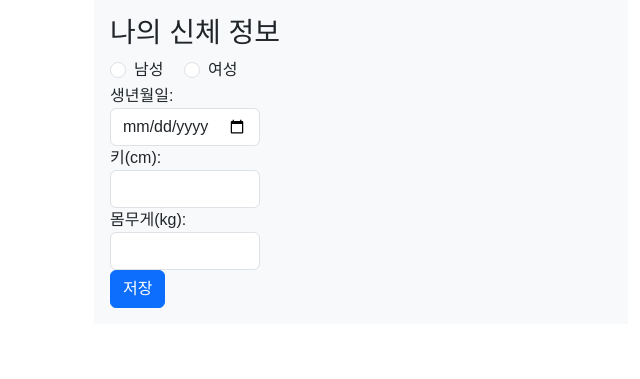
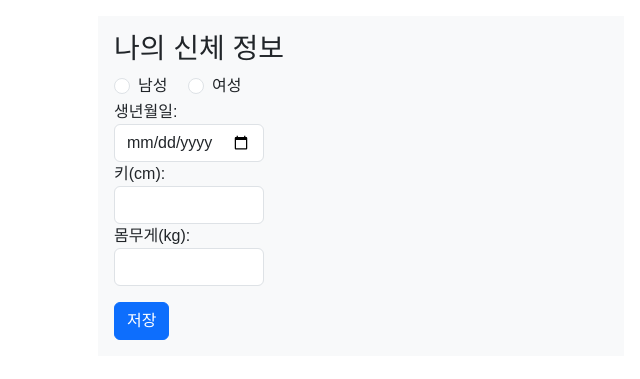
Before and after one commit to hong00009/yolov5, a Django app: page /accounts/profile/ in a window 1280 px wide. Shown: the part 56-435 px from the top of the page, without its empty margins (0-640 px from the left). Run offline with Django 4.2, Linux system fonts and the light colour scheme; the visitor is signed in with stand-in values (Sample User, id 1); some libraries are stand-ins or nearby versions; some web fonts are replaced.

Commit message:
profile 페이지 레이아웃/버튼 UI 개선
Signed-off-by: hong <itsmezarya@gmail.com>

```diff
--- a/accounts/forms.py
+++ b/accounts/forms.py
@@ -28,6 +28,7 @@ class UserProfileForm(forms.ModelForm):
 
     gender = forms.ChoiceField(choices=GENDER_CHOICES, widget=forms.RadioSelect(attrs={'class': 'inline-radio'}))
     gender.label = '성별'
+
     class Meta:
         model = UserProfile
         fields = ['gender', 'birthdate', 'height', 'weight']
--- a/accounts/models.py
+++ b/accounts/models.py
@@ -10,12 +10,17 @@ class User(AbstractUser):
     pass
 
 class UserProfile(models.Model):
+    GENDER_CHOICES = (
+        ('male', '남성'),
+        ('female', '여성'),
+    )
+
     user = models.OneToOneField(User, on_delete=models.CASCADE)
 
-    gender = models.CharField(max_length=10)  # 성별 (남성, 여성, 기타 등)
+    gender = models.CharField(max_length=10, choices=GENDER_CHOICES)
     birthdate = models.DateField()  # 생년월일
-    height = models.FloatField(validators=[MinValueValidator(0.0), MaxValueValidator(300.0)])  # 키 (예: 175.5 cm)
-    weight = models.FloatField(validators=[MinValueValidator(0.0), MaxValueValidator(300.0)])  # 현재 몸무게 (예: 70.5 kg)
+    height = models.FloatField(validators=[MinValueValidator(0.0), MaxValueValidator(300.0)])
+    weight = models.FloatField(validators=[MinValueValidator(0.0), MaxValueValidator(350.0)])
 
     @property
     def age(self):
--- a/accounts/templates/accounts/profile.html
+++ b/accounts/templates/accounts/profile.html
@@ -4,46 +4,46 @@
 
 <div class="container">
     <div class="row">
-        <div class="col-md-6">
+        <div class="col-md-6 p-3">
             <div class="bg-light p-3">
                 <h3>나의 신체 정보</h3>
                 <form method="POST" id="profile-form">
                 {% csrf_token %}
 
                 <div class="form-check form-check-inline">
-                    <input class="form-check-input" type="radio" name="gender" id="inlineRadio1" value="남성"{% if form.gender.value == "남성"%}checked{% endif %}>
-                    <label class="form-check-label" for="{{ inlineRadio1 }}">남성</label>
+                    <input class="form-check-input" type="radio" name="gender" id="inlineRadio1" value="male"{% if form.gender.value == "male"%}checked{% endif %}>
+                    <label class="form-check-label" for="inlineRadio1">남성</label>
                 </div>
 
                 <div class="form-check form-check-inline">
-                    <input class="form-check-input" type="radio" name="gender" id="{{ inlineRadio2 }}" value="여성"{% if form.gender.value == "여성"%}checked{% endif %}>
-                    <label class="form-check-label" for="{{ inlineRadio2 }}">여성</label>
+                    <input class="form-check-input" type="radio" name="gender" id="inlineRadio2" value="female"{% if form.gender.value == "female"%}checked{% endif %}>
+                    <label class="form-check-label" for="inlineRadio2">여성</label>
                 </div>
 
                 <div>
                     {{ form.birthdate.errors }}
-                    <label for="{{ form.birthdate.id_for_label }}">생년월일:</label>
-                    <input type="date" id="{{ form.birthdate.id_for_label }}" name="{{ form.birthdate.html_name }}" class="form-control" style="width: 150px;" required>
+                    <label for="birthdate">생년월일:</label>
+                    <input type='date' id="birthdate" name="birthdate" value="{% if profile and profile.birthdate %}{{ profile.birthdate|date:'Y-m-d' }}{% endif %}" class='form-control' style='width: 150px;' required>
                 </div>
 
                 <div>
                     {{ form.height.errors }}
-                    <label for="{{ form.height.id_for_label }}">키(cm):</label>
-                    <input type="number" id="{{ form.height.id_for_label }}" name="{{ form.height.html_name }}" value="{{ form.height.html_name }}" class="form-control" style="width: 150px;" required>
+                    <label for="height">키(cm):</label>
+                    <input type="number" step="0.1" id="height" name="height" value="{{profile.height}}" class="form-control" style="width: 150px;" required>
                 </div>
 
                 <div>
                     {{  form.weight.errors  }}
-                    <label for="{{  form.weight.id_for_label  }}">몸무게(kg):</label>
-                    <input type="number" id="{{  form.weight.id_for_label }}" name="{{  form.weight.html_name }}" class="form-control" style="width: 150px;" required>
+                    <label for="weight">몸무게(kg):</label>
+                    <input type="number" step="0.1" id="weight" name="weight" value="{{profile.weight}}" class="form-control" style="width: 150px;" required>
                </div>
 
-                <button type="submit" class="btn btn-primary" id="save-button">저장</button>
+                <button type="submit" class="btn btn-primary mt-3" id="save-button">저장</button>
                 </form>
             </div>
         </div>
         {% if bmi %}
-        <div class="col-md-6 ">
+        <div class="col-md-6 p-3">
             <div class="bg-light p-3">
                 <h3>연령에 따른 표준 섭취 열량과 BMI</h3>
                 <p>{{ ages }}대 표준 섭취 열량: 일일 {{ daily_kcal|intcomma }}kcal</p>
--- a/accounts/views.py
+++ b/accounts/views.py
@@ -58,9 +58,12 @@ def profile(request):
         profile = UserProfile.objects.get(user=user)
         bmi, standard_weight, daily_kcal, meal_kcal = bmi_calculator(user)
         ages = profile.age//10*10
+        print('**try', profile)
+
     except UserProfile.DoesNotExist:
         # 프로필이 없으면 None으로 설정
         profile = bmi = standard_weight = daily_kcal = meal_kcal = ages = None
+        print('**프로필없음', profile)
 
     if request.method == 'POST':
         form = UserProfileForm(request.POST, instance=profile)
@@ -68,6 +71,8 @@ def profile(request):
         if form.is_valid():
             profile = form.save(commit=False)
             profile.user = user
+            print('**POST 저장', profile)
+
             profile.save()
 
             # 데이터 저장 후 새롭게 BMI 계산
@@ -76,9 +81,12 @@ def profile(request):
 
     else:
         form = UserProfileForm(instance=profile)
+        print('**else GET')
+
 
     context = {
         'user': user,
+        'profile': profile,
         'form': form,
         'bmi': bmi,
         'standard_weight': standard_weight,
--- a/yolov5_django/templates/yolov5_django/edit_post.html
+++ b/yolov5_django/templates/yolov5_django/edit_post.html
@@ -27,7 +27,7 @@
           </div>
           {% if post.detection_result is not None %}
           <div class="col-6">
-            <h3>음식 수정</h3>
+            <h4>음식 수정</h4>
             <p>{{ nutrition_edit_form.as_p }}</p>
             <p>{{ form.delete }}</p>
           </div>
--- a/yolov5_django/templates/yolov5_django/upload_post.html
+++ b/yolov5_django/templates/yolov5_django/upload_post.html
@@ -9,7 +9,7 @@
                 <input type="text" class="form-control" id="titleInput" name="title" required>
             </div>
             <div class="mb-3">
-                <textarea class="form-control" id="textInput" rows="6" name="text_content" required></textarea>
+                <textarea class="form-control" id="textInput" rows="15" name="text_content" required></textarea>
                 <div id="textHelp" class="form-text">나만의 식단 일지를 작성해보세요</div>
             </div>
             <div class="mb-3">
```
